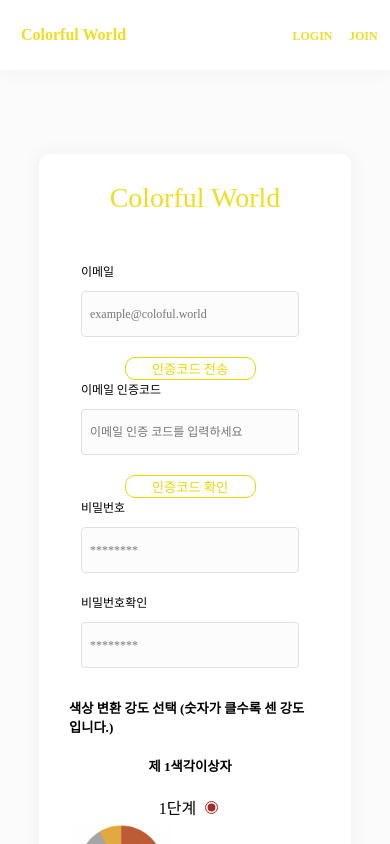
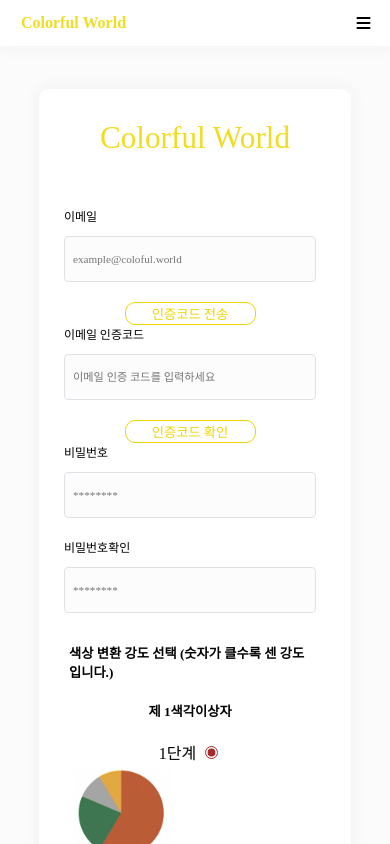
Before and after one commit to judahhh/ColorfulWorld_Frontend, a React (Create React App) app in the folder my-app/: page /join in a window 390 px wide. Shown: the top 844 px of the page. Built offline with nearby package versions, Linux system fonts and the light colour scheme.

Commit message:
feat: 반응형 어느정도 마무리

```diff
--- a/my-app/public/index.html
+++ b/my-app/public/index.html
@@ -8,6 +8,7 @@
       name="description"
       content="Web site created using create-react-app"
     />
+    <script src="https://kit.fontawesome.com/abe273a7ac.js" crossorigin="anonymous"></script>
     <style>
       @import url("https://fonts.googleapis.com/css2?family=Noto+Serif+KR:wght@600&display=swap");
       @import url("https://fonts.googleapis.com/css2?family=Noto+Sans+KR:wght@700&display=swap");
--- a/my-app/src/component/commons/Input.js
+++ b/my-app/src/component/commons/Input.js
@@ -20,8 +20,8 @@ const StyleInput = styled.input`
     border-color: #f0dd22;
   }
   @media (max-width: 786px) {
-    width: 200px;
-    font-size: 12px;
+    width: 60vw;
+    font-size: 70%;
     padding: 0 8px;
   }
 `;
--- a/my-app/src/component/header/Header.js
+++ b/my-app/src/component/header/Header.js
@@ -3,17 +3,16 @@ import HomeBtn from "./HeaderHomeBtn";
 import LoginBtn from "./HeaderLoginBtn";
 import JoinBtn from "./HeaderJoinBtn";
 import LogoutBtn from "./HeaderLogoutBtn";
-import { useState } from "react";
+import { useState, useRef } from "react";
 import { useEffect } from "react";
 
 const StyleHeader = styled.header`
   width: 100%;
-  height: 70px;
+  min-height: 70px;
   background-color: #ffffff;
   display: flex;
   align-items: center;
   box-shadow: 0px 0px 20px rgba(0, 0, 0, 0.05);
-  margin-bottom: 100px;
   justify-content: space-between;
   .LoginJoin {
     display: flex;
@@ -22,10 +21,31 @@ const StyleHeader = styled.header`
     justify-content: space-between;
     margin-right: 25px;
   }
+  .hamburger {
+    display: none;
+  }
   @media (max-width: 786px) {
-    margin-bottom: 10vh;
+    //모바일 반응형
+    margin-bottom: 0;
+    position: fixed;
+    min-height: 5.5vh;
+    justify-content: center;
+    flex-direction: column;
+    .homeAndHam {
+      display: flex;
+      align-items: center;
+      justify-content: space-between;
+      width: 100%;
+      min-height: 5.5vh;
+    }
     .LoginJoin {
+      display: none;
+      flex-direction: column;
       width: 20%;
+      margin-right: 5%;
+    }
+    .hamburger {
+      display: block;
       margin-right: 5%;
     }
   }
@@ -33,15 +53,27 @@ const StyleHeader = styled.header`
 
 const Header = () => {
   let [isLogin, setIsLogin] = useState();
-
   useEffect(() => {
     setIsLogin(localStorage.getItem("loginState"));
   }, [isLogin]);
-
+  const ref = useRef();
+  const hamburgerClick = () => {
+    //햄버거 클릭시 처리
+    const current = ref.current;
+    if (current.style.display === "" || current.style.display === "none")
+      current.style.display = "flex";
+    else current.style.display = "none";
+  };
   return (
-    <StyleHeader>
-      <HomeBtn />
-      <div className="LoginJoin">
+    <StyleHeader className="header">
+      <div className="homeAndHam">
+        <HomeBtn />
+        <i
+          className=" fas fa-solid fa-bars hamburger"
+          onClick={hamburgerClick}
+        />
+      </div>
+      <div className="LoginJoin" ref={ref}>
         {isLogin === null ? (
           <>
             <LoginBtn />
--- a/my-app/src/component/header/HeaderHomeBtn.js
+++ b/my-app/src/component/header/HeaderHomeBtn.js
@@ -11,7 +11,7 @@ const StyleHomeBtn = styled.p`
   @media (max-width: 786px) {
     width: 100%;
     font-size: 100%;
-    margin: 20%;
+    margin-left: 20%;
   }
 `;
 
--- a/my-app/src/component/join/JoinCard.js
+++ b/my-app/src/component/join/JoinCard.js
@@ -3,7 +3,7 @@ import JoinForm from "./JoinForm";
 
 const StyleJoinCard = styled.main`
   width: 480px;
-  height: 900px;
+  min-height: 900px;
   box-shadow: 0px 0px 20px rgba(0, 0, 0, 0.05);
   border-radius: 10px;
   box-shadow: 0px 0px 20px rgba(0, 0, 0, 0.05);
@@ -13,13 +13,15 @@ const StyleJoinCard = styled.main`
   align-items: center;
   @media (max-width: 786px) {
     width: 80%;
-    height: 100%;
   }
 `;
 const StyleJoinTitle = styled.p`
   font-size: 28px;
   font-family: "Noto Serif KR", serif;
   color: #f0dd22;
+  @media (max-width: 786px) {
+    font-size: 8vw;
+  }
 `;
 
 const JoinCard = () => {
--- a/my-app/src/component/login/LoginCard.js
+++ b/my-app/src/component/login/LoginCard.js
@@ -13,13 +13,16 @@ const StyleLoginCard = styled.main`
   align-items: center;
   @media (max-width: 786px) {
     width: 80%;
-    height: 70%;
+    height: 80vh;
   }
 `;
 const StyleLoginTitle = styled.p`
   font-size: 28px;
   font-family: "Noto Serif KR", serif;
   color: #f0dd22;
+  @media (max-width: 786px) {
+    font-size: 8vw;
+  }
 `;
 
 const LoginCard = () => {
--- a/my-app/src/component/main/IntroduceCard.js
+++ b/my-app/src/component/main/IntroduceCard.js
@@ -15,8 +15,8 @@ const StyleIntroduceCard = styled.main`
   flex-direction: column;
   align-items: center;
   @media (max-width: 786px) {
-    width: 80%;
-    height: 70%;
+    width: 80vw;
+    height: 85vw;
   }
 `;
 
@@ -33,8 +33,8 @@ const StyleImg = styled.img`
   width: 260px;
   height: 260px;
   @media (max-width: 786px) {
-    width: 40%;
-    height: 40%;
+    width: 33vw;
+    height: 33vw;
   }
 `;
 const StyleCardText = styled.p`
--- a/my-app/src/page/ChangePage.js
+++ b/my-app/src/page/ChangePage.js
@@ -11,8 +11,9 @@ const StyleChange = styled.div`
   display: flex;
   flex-direction: column;
   align-items: center;
+  justify-content: center;
   @media (max-width: 786px) {
-    height: 100%;
+    height: 100vh;
     width: 100%;
   }
 `;
--- a/my-app/src/page/JoinPage.js
+++ b/my-app/src/page/JoinPage.js
@@ -5,11 +5,11 @@ import styled from "styled-components";
 const StyleLogin = styled.div`
   height: 980px;
   display: flex;
+  justify-content: center;
   align-items: center;
-  justify-content: center;
   @media (max-width: 786px) {
-    height: 100%;
     width: 100%;
+    padding-top: 23vh;
   }
 `;
 
--- a/my-app/src/page/LoginPage.js
+++ b/my-app/src/page/LoginPage.js
@@ -6,8 +6,9 @@ const StyleLogin = styled.div`
   height: 800px;
   display: flex;
   justify-content: center;
+  align-items: center;
   @media (max-width: 786px) {
-    height: 100%;
+    height: 100vh;
     width: 100%;
   }
 `;
--- a/my-app/src/page/MainPage.js
+++ b/my-app/src/page/MainPage.js
@@ -3,16 +3,15 @@ import IntroduceCard from "../component/main/IntroduceCard";
 import FormBtn from "../component/commons/FormBtn";
 import styled from "styled-components";
 import { useNavigate } from "react-router-dom";
-import { useEffect } from "react";
-import { useState } from "react";
 
 const StyleMain = styled.div`
   height: 800px;
   display: flex;
   flex-direction: column;
+  justify-content: center;
   align-items: center;
   @media (max-width: 786px) {
-    height: 100%;
+    height: 100vh;
     width: 100%;
   }
 `;
```
